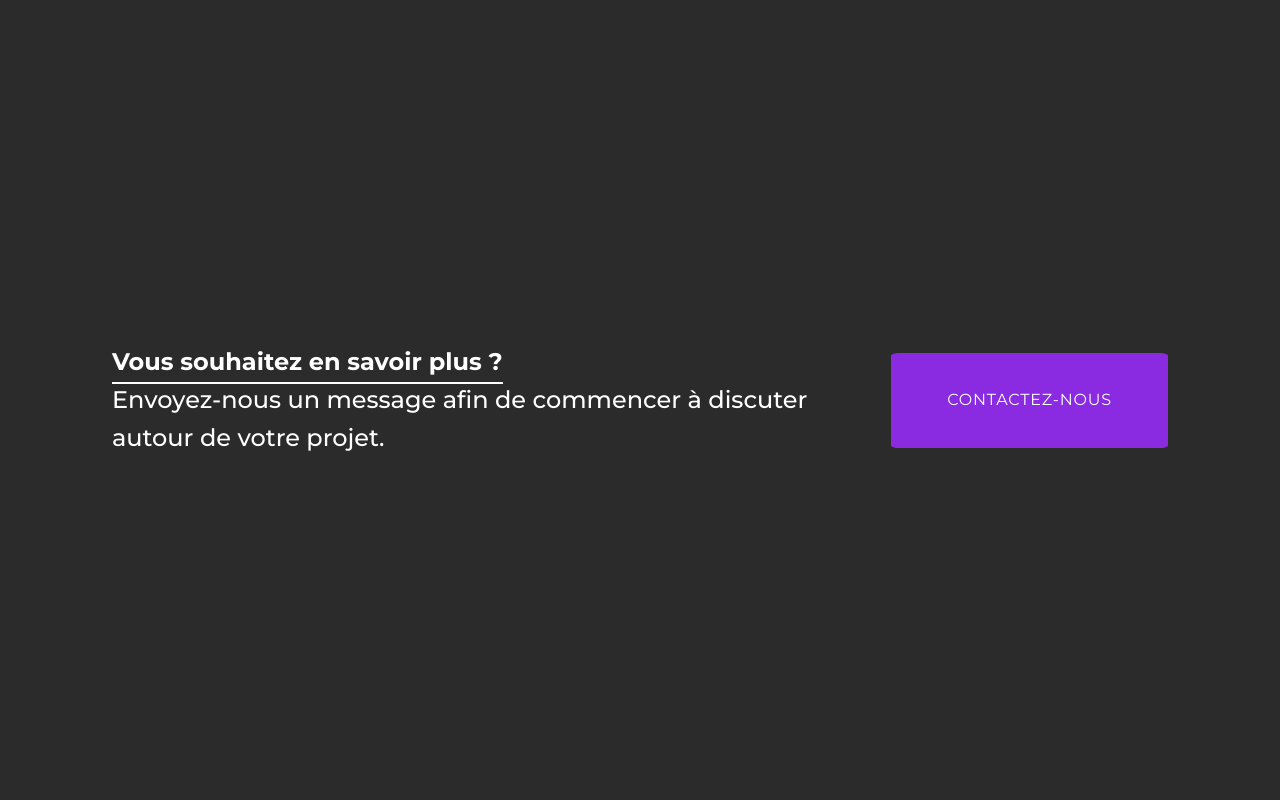
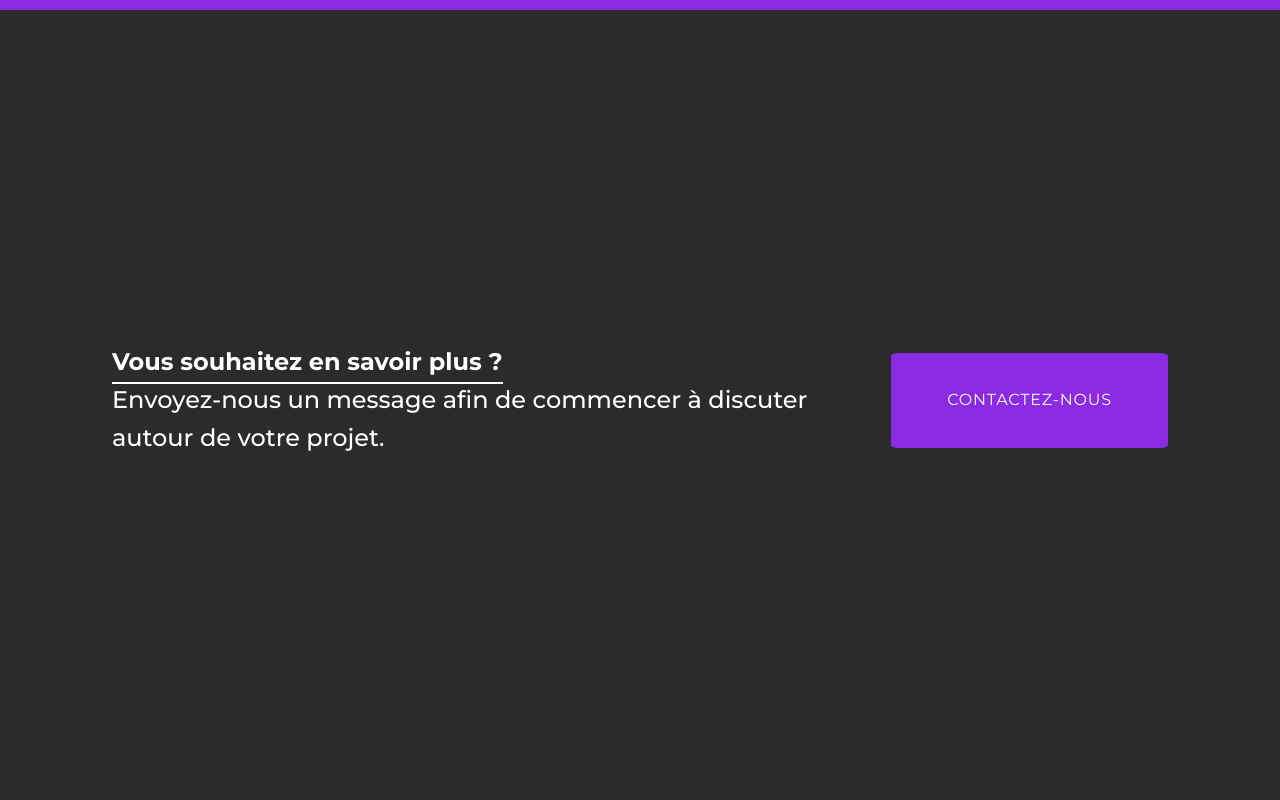
Before and after one commit to The-JW-Corp/JW-Corp-react, a React (Create React App) app: page / in a window 1280 px wide. Shown: the top 800 px of the page. Built offline with nearby package versions, Linux system fonts and the light colour scheme.

Commit message:
scrollbar animation with framer-motion

```diff
--- a/package.json
+++ b/package.json
@@ -6,6 +6,7 @@
     "@testing-library/jest-dom": "^5.16.5",
     "@testing-library/react": "^13.4.0",
     "@testing-library/user-event": "^13.5.0",
+    "framer-motion": "^7.8.0",
     "react": "^18.2.0",
     "react-bootstrap": "^2.5.0",
     "react-dom": "^18.2.0",
--- a/src/components/Formulaire/Formulaire.js
+++ b/src/components/Formulaire/Formulaire.js
@@ -2,11 +2,21 @@ import React from "react";
 import { useState } from "react";
 // import "./Formulaire.css";
 import "./TestForm.css";
+import { motion, useScroll } from "framer-motion";
 
 function Formulaire() {
   // const [name, setName] = useState("");
-
+  const { scrollYProgress } = useScroll();
   return (
+    <>
+      <>
+        <motion.div
+          className="progress-bar"
+          style={{
+            scaleX: scrollYProgress,
+          }}
+        />
+      </>
       <>
         <section className="form-cta-container">
           <section className="cta-form">
@@ -20,8 +30,8 @@ function Formulaire() {
                 faire ?
               </div>
               <div className="text-cta-form">
-              Laissez-nous votre message nous reviendrons vers vous au plus vite
-              !
+                Laissez-nous votre message nous reviendrons vers vous au plus
+                vite !
               </div>
             </div>
             <div className="line-animation-bottom-container">
@@ -59,6 +69,7 @@ function Formulaire() {
           </form>
         </section>
       </>
+    </>
   );
 }
 export default Formulaire;
--- a/src/components/Formulaire/TestForm.css
+++ b/src/components/Formulaire/TestForm.css
@@ -270,3 +270,18 @@ textarea {
   transition: background-color 0.75s, font-size 0.5s;
   /* transition: font-size 0.5s; */
 }
+
+
+/*  ----------
+
+*/
+
+.progress-bar {
+  position: fixed;
+  top: 0;
+  left: 0;
+  right: 0;
+  height: 10px;
+  background: blueviolet;
+  transform-origin: 0%;
+}
--- a/src/index.js
+++ b/src/index.js
@@ -3,5 +3,7 @@ import ReactDOM from "react-dom/client";
 import "./index.css";
 import App from "./App";
 
+
+
 const root = ReactDOM.createRoot(document.getElementById("root"));
 root.render(<App />);
```
Also changed, not shown: 1 other file (tests, documents, lock files or other folders). Lines whose indentation alone changed are shown as unchanged.
